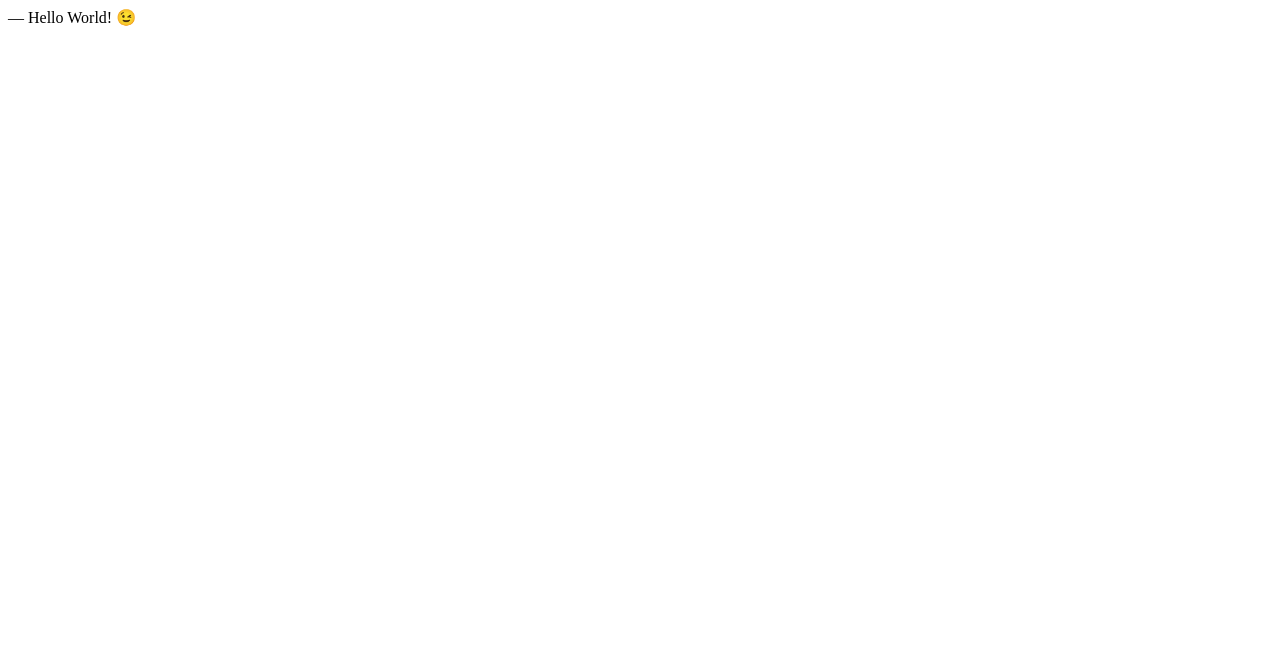
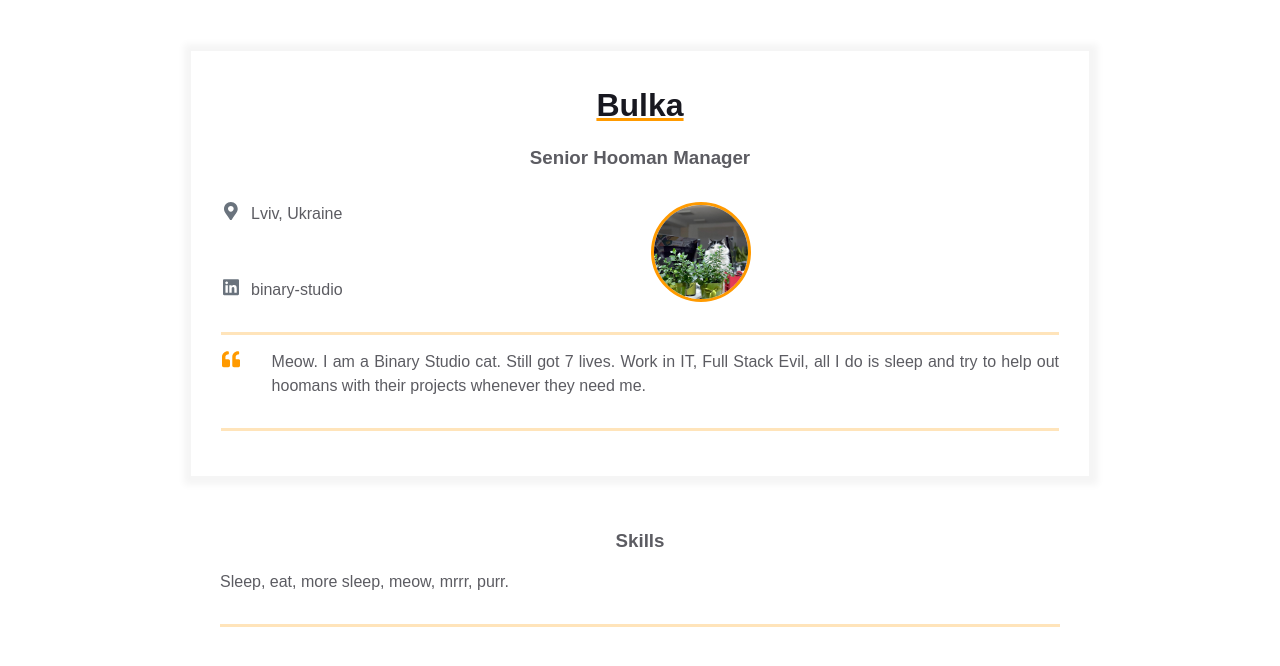
Before and after one commit to KaplenkoOleksandr/homepage, a plain HTML site: page index.html in a window 1280 px wide. Drawn offline with Linux system fonts and the light colour scheme.

Commit message:
Added template skills

```diff
--- a/index.html
+++ b/index.html
@@ -2,9 +2,82 @@
 <html>
   <head>
     <meta charset="UTF-8" />
+    <meta name="viewport" content="width=device-width, initial-scale=1" />
+
     <title>Résumé</title>
+
+    <link rel="stylesheet" href="styles.css">
   </head>
   <body>
-    ― Hello World! &#x1F609;
+    <main>
+        <div class="resume">
+          <div class="container">
+            <div class="resume__block">
+              <h1 class="contact-info__header">Bulka</h1>
+              <h3 class="contact-info__sub-header">Senior Hooman Manager</h3>
+
+              <div class="contact_info_container fh">
+                <div class="contact-info__block">
+                    <a href="" rel="author" class="contact-info__item">
+                        <div class="contact-info__item-icon-wrapper">
+                          <svg class="contact-info__item-icon" xmlns="http://www.w3.org/2000/svg" viewBox="0 0 384 512">
+                            <path
+                              d="M172.268 501.67C26.97 291.031 0 269.413 0 192 0 85.961 85.961 0 192 0s192 85.961 192 192c0 77.413-26.97 99.031-172.268 309.67-9.535 13.774-29.93 13.773-39.464 0zM192 272c44.183 0 80-35.817 80-80s-35.817-80-80-80-80 35.817-80 80 35.817 80 80 80z">
+                            </path>
+                          </svg>
+                        </div>
+                        <span>Lviv, Ukraine</span>
+                      </a>
+                      <a href="https://ua.linkedin.com/company/binary-studio_241166" rel="author" class="contact-info__item">
+                        <div class="contact-info__item-icon-wrapper">
+                          <svg class="contact-info__item-icon" xmlns="http://www.w3.org/2000/svg" viewBox="0 0 448 512">
+                            <path
+                              d="M416 32H31.9C14.3 32 0 46.5 0 64.3v383.4C0 465.5 14.3 480 31.9 480H416c17.6 0 32-14.5 32-32.3V64.3c0-17.8-14.4-32.3-32-32.3zM135.4 416H69V202.2h66.5V416zm-33.2-243c-21.3 0-38.5-17.3-38.5-38.5S80.9 96 102.2 96c21.2 0 38.5 17.3 38.5 38.5 0 21.3-17.2 38.5-38.5 38.5zm282.1 243h-66.4V312c0-24.8-.5-56.7-34.5-56.7-34.6 0-39.9 27-39.9 54.9V416h-66.4V202.2h63.7v29.2h.9c8.9-16.8 30.6-34.5 62.9-34.5 67.2 0 79.7 44.3 79.7 101.9V416z">
+                            </path>
+                          </svg>
+                        </div>
+                        <span>binary-studio</span>
+                      </a>
+                </div>
+
+                <div class="contact-info__block contact-info__block--center">
+                  <img class="contact-info__avatar" src="assets/avatar.png" alt="Avatar">
+                </div>
+
+                <div class="contact-info__block"></div>
+              </div>
+            </div>
+          </div>
+
+          <div class="container">
+            <div class="resume__block">
+              <div class="intro">
+                <div class="intro__icon-wrapper">
+                  <svg class="intro__icon" xmlns="http://www.w3.org/2000/svg" viewBox="0 0 512 512">
+                    <path
+                      d="M464 256h-80v-64c0-35.3 28.7-64 64-64h8c13.3 0 24-10.7 24-24V56c0-13.3-10.7-24-24-24h-8c-88.4 0-160 71.6-160 160v240c0 26.5 21.5 48 48 48h128c26.5 0 48-21.5 48-48V304c0-26.5-21.5-48-48-48zm-288 0H96v-64c0-35.3 28.7-64 64-64h8c13.3 0 24-10.7 24-24V56c0-13.3-10.7-24-24-24h-8C71.6 32 0 103.6 0 192v240c0 26.5 21.5 48 48 48h128c26.5 0 48-21.5 48-48V304c0-26.5-21.5-48-48-48z">
+                    </path>
+                  </svg>
+                </div>
+                <p class="intro_text">Meow.
+                  I am a Binary Studio cat. Still got 7 lives. Work in IT, Full Stack Evil,
+                  all I do is sleep and try to help out hoomans with their projects whenever
+                  they need me.
+                </p>
+              </div>
+            </div>
+          </div>
+        </div>
+
+        <div class="container">
+            <div class="resume__block">
+                <div class="skills">
+                    <h3 class="skills__header">Skills</h3>
+                    <p class="skills__text">Sleep, eat, more sleep, meow, mrrr, purr. </p>
+                </div>
+            </div>
+        </div>
+
+      </main>
   </body>
 </html>
```
Also changed, not shown: styles.css (renamed from style.css).
